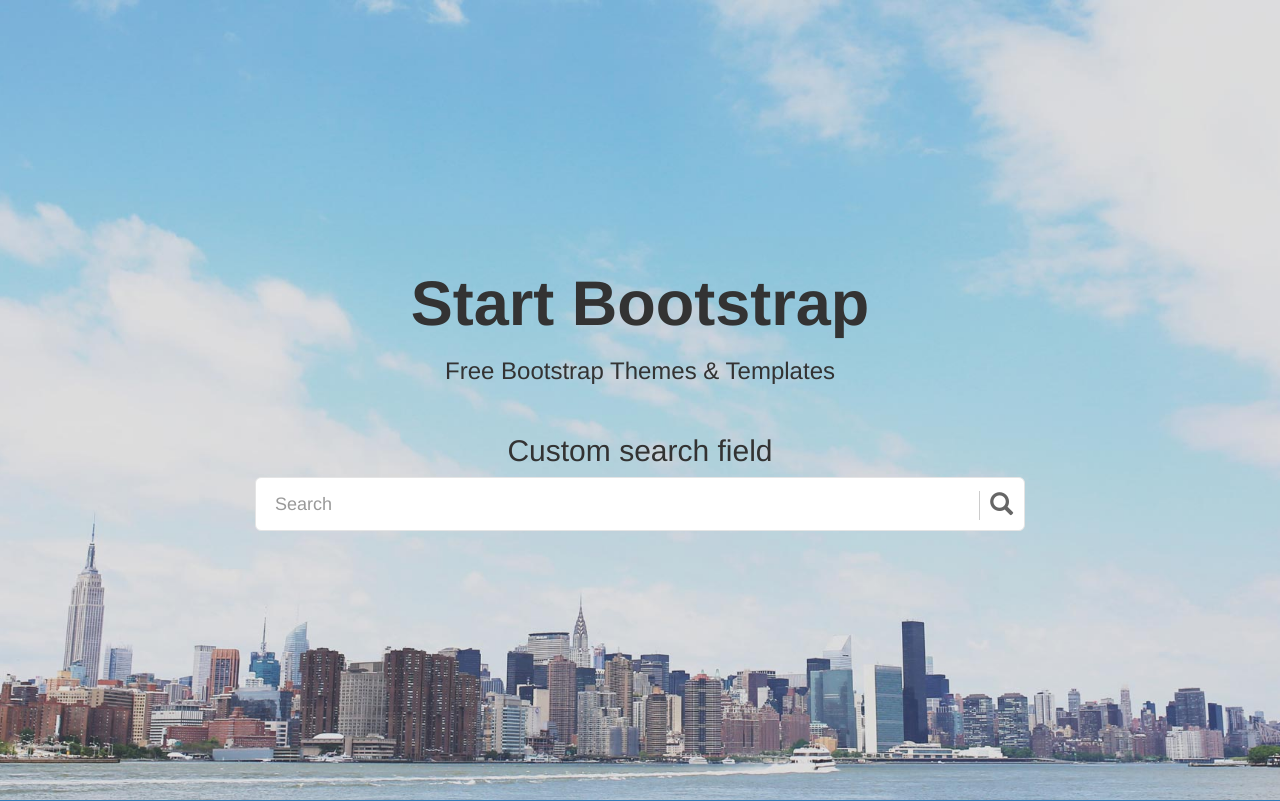
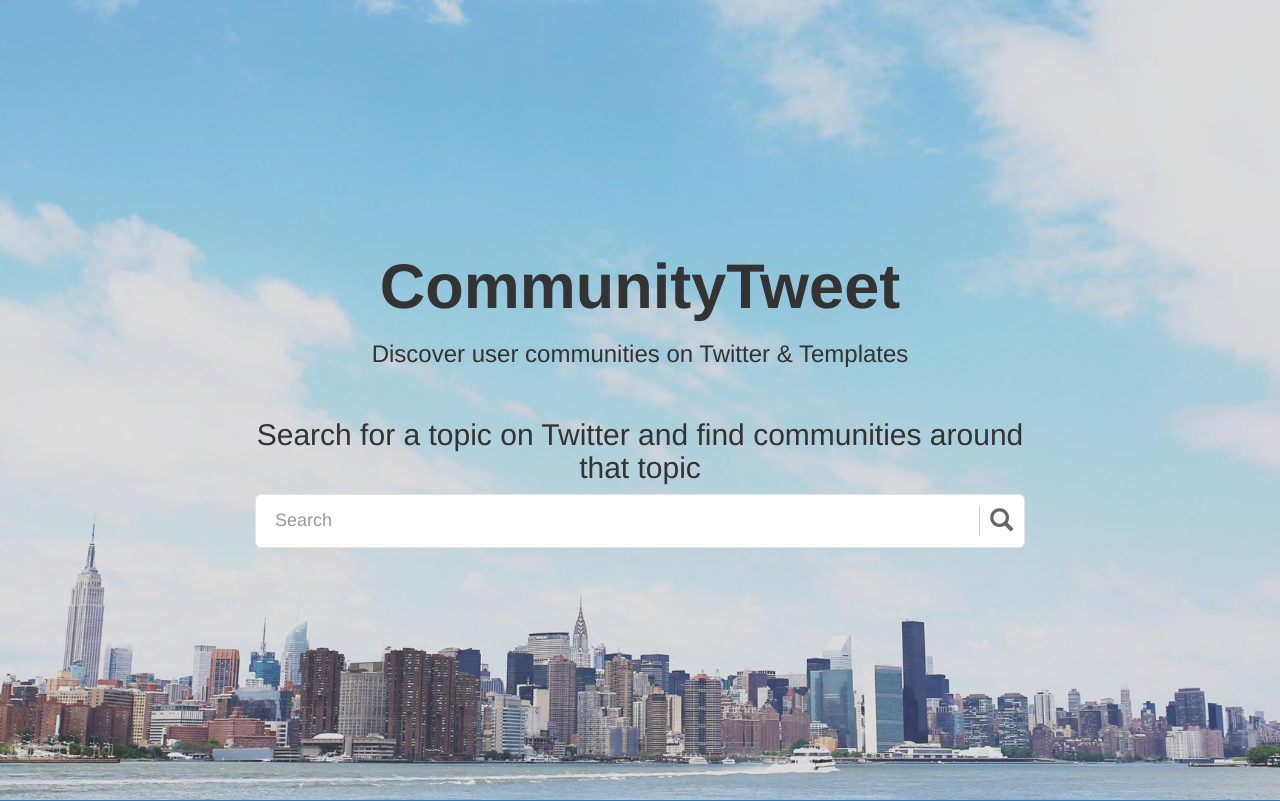
Before and after one commit to thibaut-duguet/flask-heroku-thibaut, a Flask app: page / in a window 1280 px wide. Shown: the top 801 px of the page. Run offline with Flask 2, Linux system fonts and the light colour scheme; some libraries are stand-ins or nearby versions.

Commit message:
Change titles

```diff
--- a/templates/index.html
+++ b/templates/index.html
@@ -35,13 +35,13 @@
     <!-- Header -->
     <header id="top" class="header">
         <div class="text-vertical-center">
-            <h1>Start Bootstrap</h1>
-            <h3>Free Bootstrap Themes &amp; Templates</h3>
+            <h1>CommunityTweet</h1>
+            <h3>Discover user communities on Twitter &amp; Templates</h3>
             <br>
             <div class="container">
                 <div class="row">
                     <div class="col-md-6">
-                        <h2>Custom search field</h2>
+                        <h2>Search for a topic on Twitter and find communities around that topic</h2>
                         <div id="custom-search-input">
 
                                 <form class="input-group col-md-12" action="." method="POST">
```
